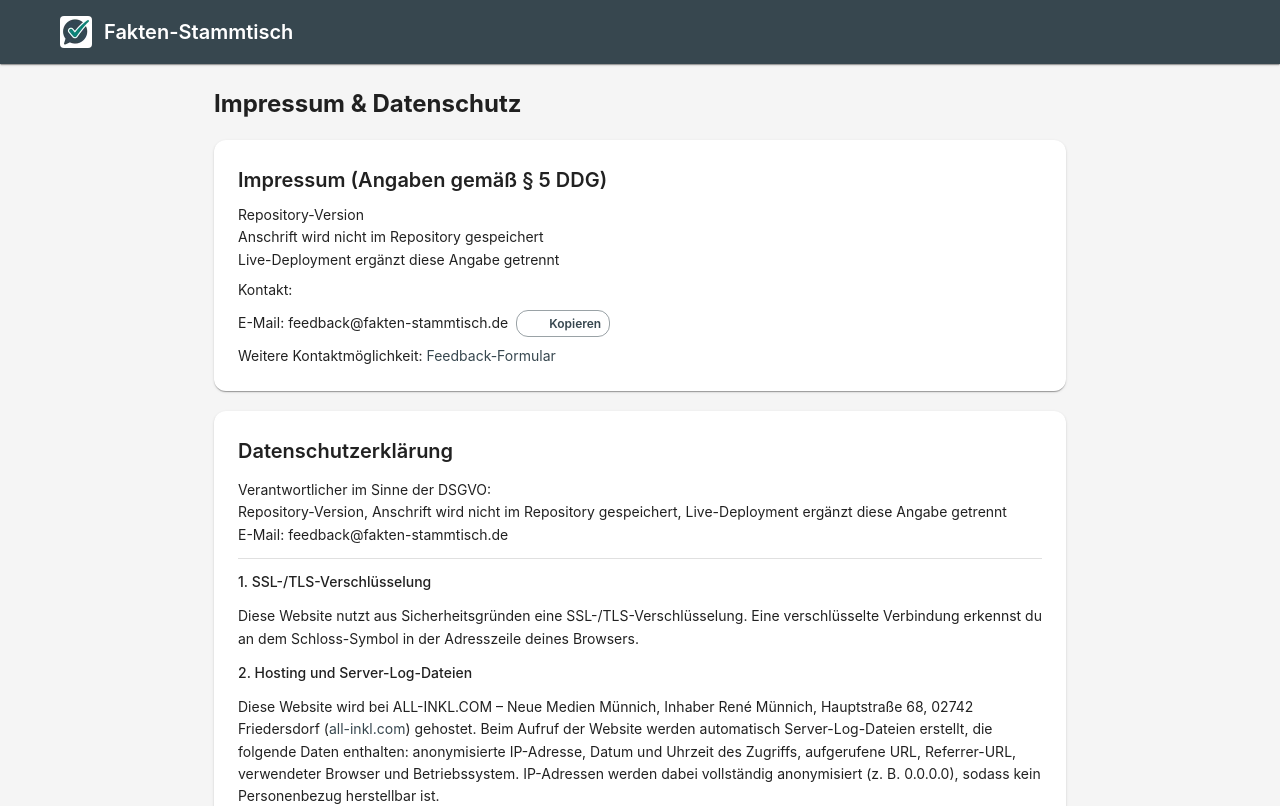
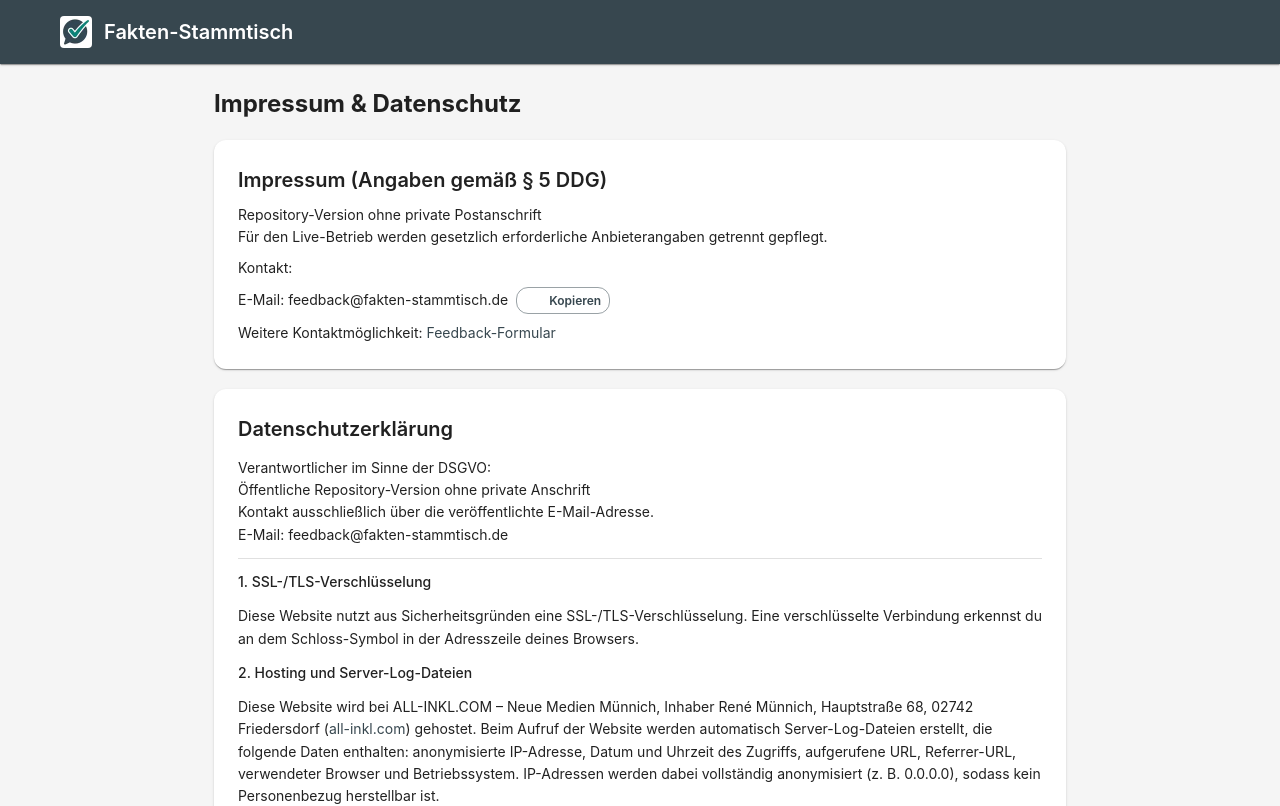
Before and after one commit to mdeutschel/facts, a React (Vite) app: page /impressum in a window 1280 px wide. Shown: the top 806 px of the page. Built offline with nearby package versions, Linux system fonts and the light colour scheme; some icons are missing.

Commit message:
chore: sanitize private data before public release

```diff
--- a/src/pages/Impressum.tsx
+++ b/src/pages/Impressum.tsx
@@ -42,11 +42,10 @@ export default function Impressum() {
             Impressum (Angaben gemäß § 5 DDG)
           </Typography>
           <Typography variant="body2">
-            Repository-Version
+            Repository-Version ohne private Postanschrift
             <br />
-            Anschrift wird nicht im Repository gespeichert
-            <br />
-            Live-Deployment ergänzt diese Angabe getrennt
+            Für den Live-Betrieb werden gesetzlich erforderliche
+            Anbieterangaben getrennt gepflegt.
           </Typography>
           <Typography variant="body2">
             Kontakt:
@@ -82,7 +81,9 @@ export default function Impressum() {
           <Typography variant="body2">
             Verantwortlicher im Sinne der DSGVO:
             <br />
-            Repository-Version, Anschrift wird nicht im Repository gespeichert, Live-Deployment ergänzt diese Angabe getrennt
+            Öffentliche Repository-Version ohne private Anschrift
+            <br />
+            Kontakt ausschließlich über die veröffentlichte E-Mail-Adresse.
             <br />
             E-Mail: {email}
           </Typography>
```
Also changed, not shown: 1 other file (tests, documents, lock files or other folders).
